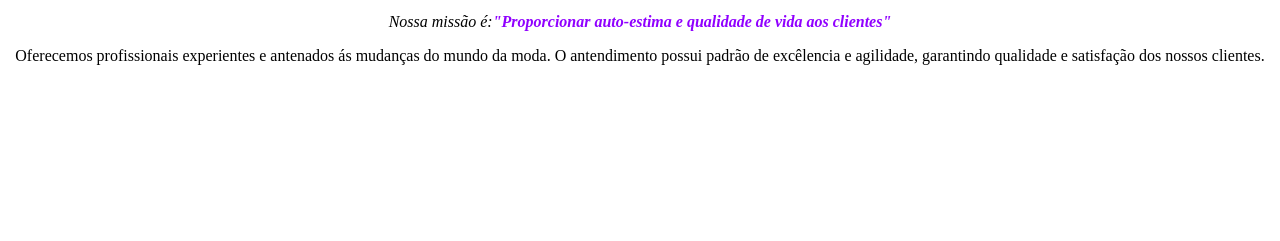
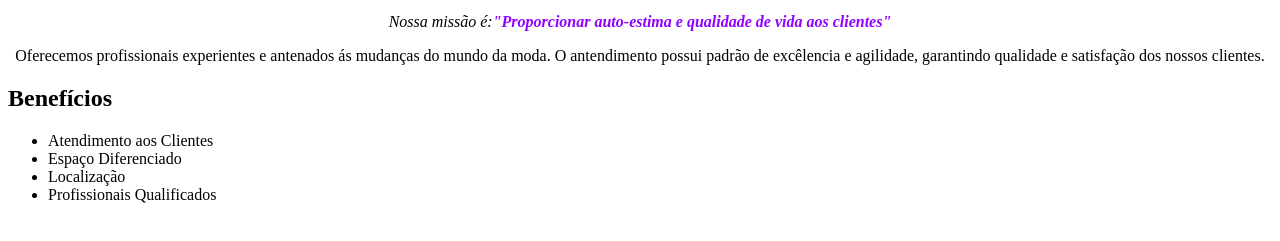
Before and after one commit to gabiAalmeida/barbearia_alura_1c, a plain HTML site: page index.html in a window 1280 px wide. Shown: the part 147-388 px from the top of the page. Drawn offline with Linux system fonts and the light colour scheme.

Commit message:
lista criada

```diff
--- a/index.html
+++ b/index.html
@@ -8,9 +8,21 @@
 </head>
 <body>
   <img id="banner" src="banner.jpg">
+  <div class="principal">
   <h1>Sobre a Barbearia Alura</h1>
   <p>Localizada no coração da cidade a <strong>Barberia Alura</strong> traz para o mercado o que há de melhor para o seu cabelo e barba. Fundada em 2019, a Barbearia Alura já é destaque na cidade e conquista novos clientes a cada dia.</p>
   <p><em>Nossa missão é:<strong>"Proporcionar auto-estima e qualidade de vida aos clientes"</strong></em></p>
   <p>Oferecemos profissionais experientes e antenados ás mudanças do mundo da moda. O antendimento possui padrão de excêlencia e agilidade, garantindo qualidade e satisfação dos nossos clientes.</p>
+  </div>
+  <div class="benefícios">
+    <h2> Benefícios </h2>
+
+    <ul>
+<li class="itens">Atendimento aos Clientes</li>
+<li class="itens">Espaço Diferenciado</li>
+<li class="itens">Localização</li>
+<li class="itens">Profissionais Qualificados</li>
+    </ul>
+  </divi>
 </body>
 </html>
--- a/style.css
+++ b/style.css
@@ -1,7 +1,10 @@
 body {
+
+}
+.Principal{
     background: #ccccc;
+    padding: 30px;
 }
-
 #banner{
     width: 100%;
 }
```
